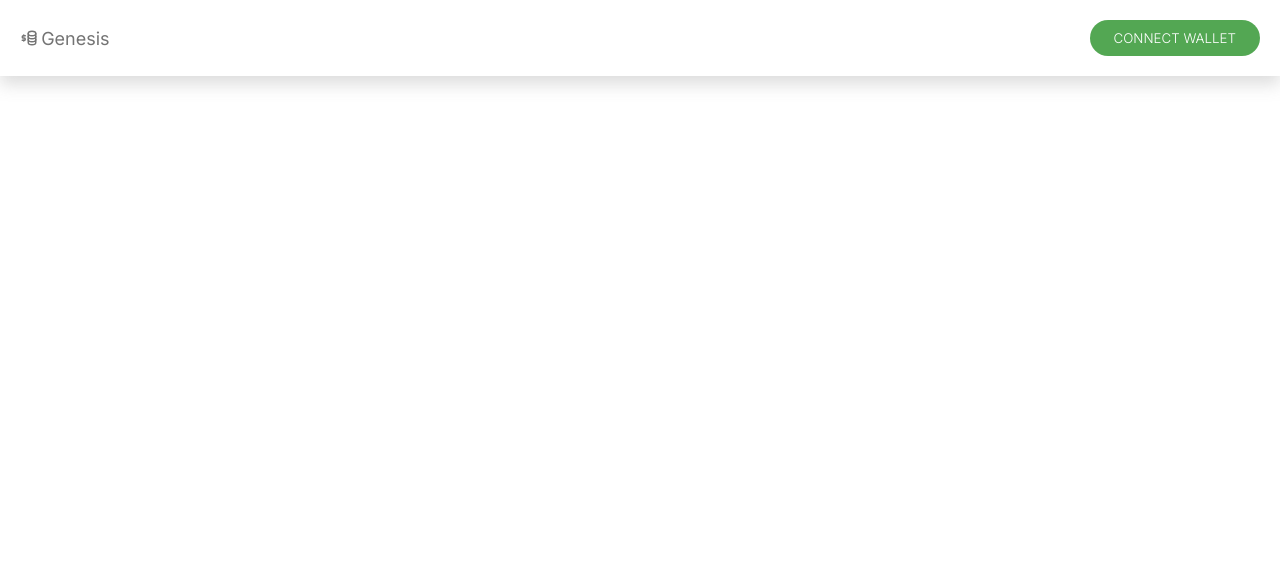
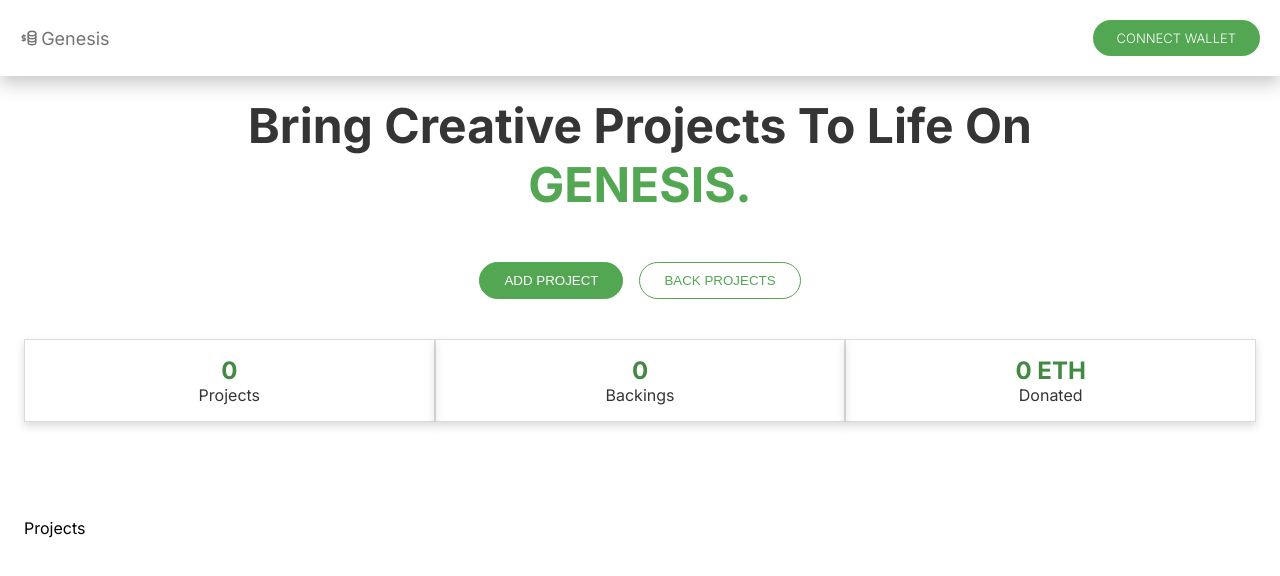
Before and after one commit to jtakaendisa/blockpledge-decentralized-crowdfunding, a Next.js app: page / in a window 1280 px wide. Shown: the top 576 px of the page. Built offline with nearby package versions, Linux system fonts and the light colour scheme.

Commit message:
add hero section to home page

```diff
--- a/app/components/Header/Header.module.scss
+++ b/app/components/Header/Header.module.scss
@@ -1,14 +1,24 @@
+$light-green: rgb(83, 167, 83);
+$dark-green: rgb(67, 136, 67);
+$light-gray: rgb(116, 116, 116);
+$dark-gray: rgb(53, 53, 53);
+
 .header {
   display: flex;
   justify-content: space-between;
   align-items: center;
+  position: fixed;
+  top: 0;
+  left: 0;
+  right: 0;
   padding: 1.25rem;
-  color: rgb(116, 116, 116);
-  box-shadow: 0 0.5rem 1rem rgba(116, 116, 116, 0.25);
+  color: $light-gray;
+  background-color: white;
+  box-shadow: 0 0.5rem 1rem rgba(53, 53, 53, 0.25);
   transition: color 0.2s;
 
   &:hover {
-    color: rgb(53, 53, 53);
+    color: $dark-gray;
   }
 
   .home {
@@ -17,29 +27,28 @@
     gap: 0.2rem;
     font-size: large;
     text-decoration: none;
-    color: rgb(116, 116, 116);
+    color: $light-gray;
     transition: color 0.2s;
 
     &:hover {
-      color: rgb(53, 53, 53);
+      color: $dark-gray;
     }
   }
 
-  .wallet {
-    display: flex;
-    justify-content: center;
-    align-items: center;
+  .button {
+    font-size: 0.8125rem;
+    font-weight: 300;
+    text-transform: uppercase;
+    background-color: $light-green;
+    color: white;
     padding: 0.625rem 1.5rem;
-    background-color: rgb(83, 167, 83);
-    color: white;
-    font-weight: 300;
-    font-size: smaller;
-    text-transform: uppercase;
+    border: none;
     border-radius: 50px;
+    cursor: pointer;
     transition: background-color 0.2s;
 
     &:hover {
-      background-color: rgb(67, 136, 67);
+      background-color: $dark-green;
     }
   }
 }
--- a/app/components/Header/Header.tsx
+++ b/app/components/Header/Header.tsx
@@ -10,9 +10,7 @@ const Header = () => {
         <TbBusinessplan />
         <span>Genesis</span>
       </Link>
-      <div className={styles.wallet}>
-        <span>Connect Wallet</span>
-      </div>
+      <div className={styles.button}>Connect Wallet</div>
     </header>
   );
 };
--- /dev/null
+++ b/app/components/Hero/Hero.module.scss
@@ -0,0 +1,87 @@
+$light-green: rgb(83, 167, 83);
+$dark-green: rgb(67, 136, 67);
+$dark-gray: rgb(53, 53, 53);
+
+.hero {
+  display: flex;
+  flex-direction: column;
+  align-items: center;
+  color: $dark-gray;
+
+  .heading {
+    margin-bottom: 3rem;
+    text-align: center;
+
+    & > span {
+      font-size: 3rem;
+    }
+
+    & > span:nth-child(1) {
+      text-transform: capitalize;
+    }
+
+    & > span:nth-child(3) {
+      text-transform: uppercase;
+      color: $light-green;
+    }
+  }
+
+  .buttons {
+    display: flex;
+    align-items: center;
+    width: fit-content;
+    gap: 1rem;
+
+    .button {
+      font-weight: 100;
+      text-transform: uppercase;
+      background-color: $light-green;
+      color: white;
+      padding: 0.625rem 1.5rem;
+      border: 1px solid $light-green;
+      border-radius: 50px;
+      cursor: pointer;
+      transition: background-color 0.2s;
+
+      &:hover {
+        background-color: $dark-green;
+      }
+    }
+
+    .inverse {
+      background-color: transparent;
+      color: $light-green;
+      transition: all 0.2s;
+
+      &:hover {
+        color: white;
+        background-color: $dark-green;
+        border-color: $dark-green;
+      }
+    }
+  }
+
+  .stats {
+    display: flex;
+    align-items: center;
+    width: 100%;
+
+    .stat {
+      width: 100%;
+      display: flex;
+      flex-direction: column;
+      align-items: center;
+      justify-content: center;
+      margin-top: 2.5rem;
+      padding: 1rem;
+      border: 1px solid rgba(116, 116, 116, 0.25);
+      box-shadow: 0 0.25rem 0.5rem rgba(116, 116, 116, 0.25);
+
+      .sum {
+        font-size: 1.5rem;
+        font-weight: bold;
+        color: $dark-green;
+      }
+    }
+  }
+}
--- /dev/null
+++ b/app/components/Hero/Hero.tsx
@@ -0,0 +1,37 @@
+import classNames from 'classnames';
+
+import styles from './Hero.module.scss';
+
+const Hero = () => {
+  return (
+    <section className={styles.hero}>
+      <h1 className={styles.heading}>
+        <span>Bring creative projects to life on</span>
+        <br />
+        <span>Genesis.</span>
+      </h1>
+      <div className={styles.buttons}>
+        <button className={styles.button}>Add Project</button>
+        <button className={classNames(styles.button, styles.inverse)}>
+          Back Projects
+        </button>
+      </div>
+      <div className={styles.stats}>
+        <div className={styles.stat}>
+          <span className={styles.sum}>{0}</span>
+          <span>Projects</span>
+        </div>
+        <div className={styles.stat}>
+          <span className={styles.sum}>{0}</span>
+          <span>Backings</span>
+        </div>
+        <div className={styles.stat}>
+          <span className={styles.sum}>{0} ETH</span>
+          <span>Donated</span>
+        </div>
+      </div>
+    </section>
+  );
+};
+
+export default Hero;
--- /dev/null
+++ b/app/components/Projects/Projects.tsx
@@ -0,0 +1,7 @@
+import styles from './Projects.module.scss';
+
+const Projects = () => {
+  return <section>Projects</section>;
+};
+
+export default Projects;
--- a/app/page.module.scss
+++ b/app/page.module.scss
@@ -0,0 +1,7 @@
+.home {
+  padding: 0 1.5rem;
+
+  & > section {
+    margin-top: 6rem;
+  }
+}
--- a/app/page.tsx
+++ b/app/page.tsx
@@ -1,10 +1,15 @@
 import Header from './components/Header/Header';
+import Hero from './components/Hero/Hero';
+import Projects from './components/Projects/Projects';
+
 import styles from './page.module.scss';
 
 export default function Home() {
   return (
-    <div>
+    <div className={styles.home}>
       <Header />
+      <Hero />
+      <Projects />
     </div>
   );
 }
--- a/package.json
+++ b/package.json
@@ -9,6 +9,7 @@
     "lint": "next lint"
   },
   "dependencies": {
+    "classnames": "^2.5.1",
     "next": "14.1.0",
     "react": "^18",
     "react-dom": "^18",
```
Also changed, not shown: app/components/Projects/Projects.module.scss (added), 1 other file (tests, documents, lock files or other folders).
